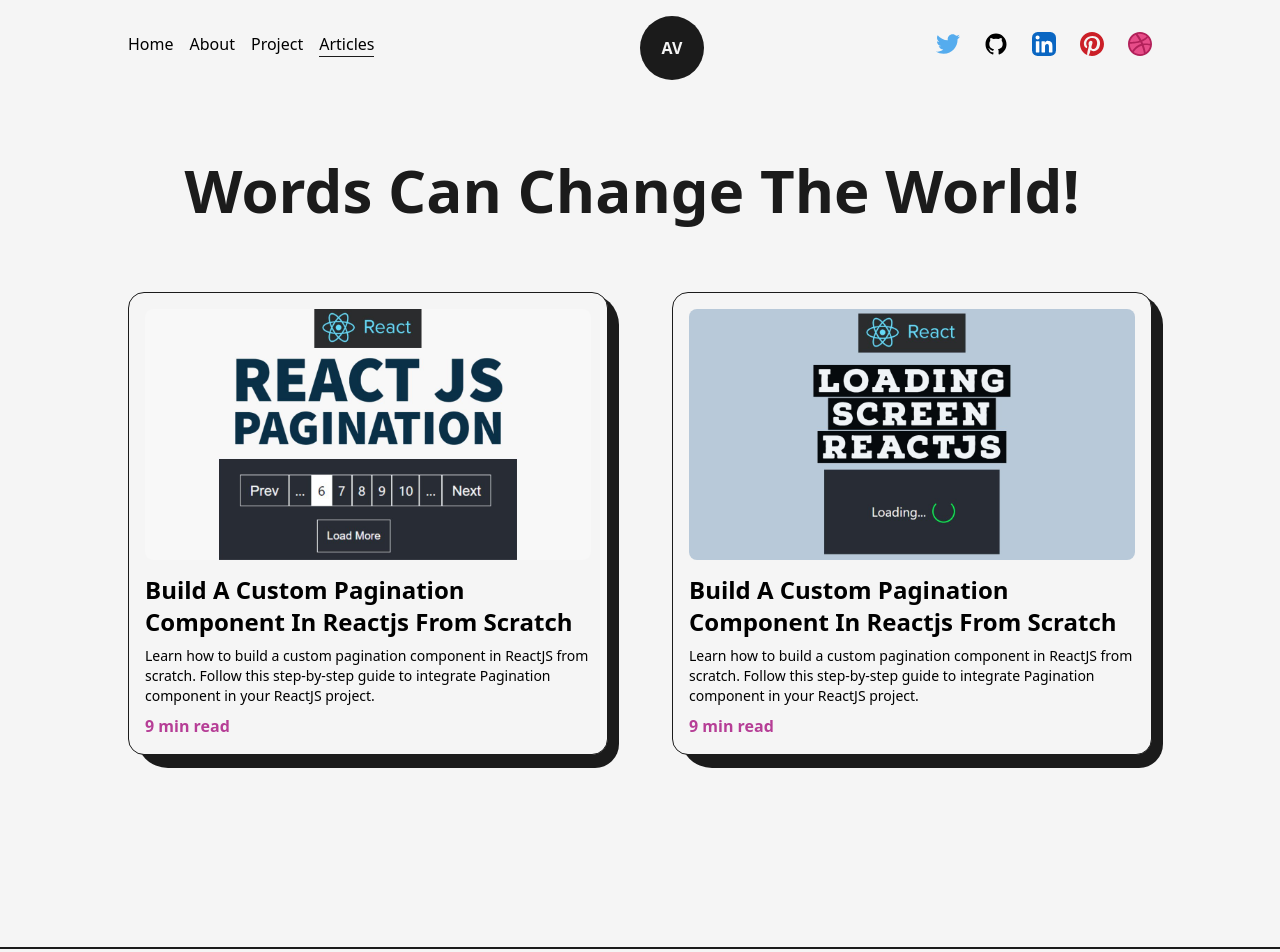
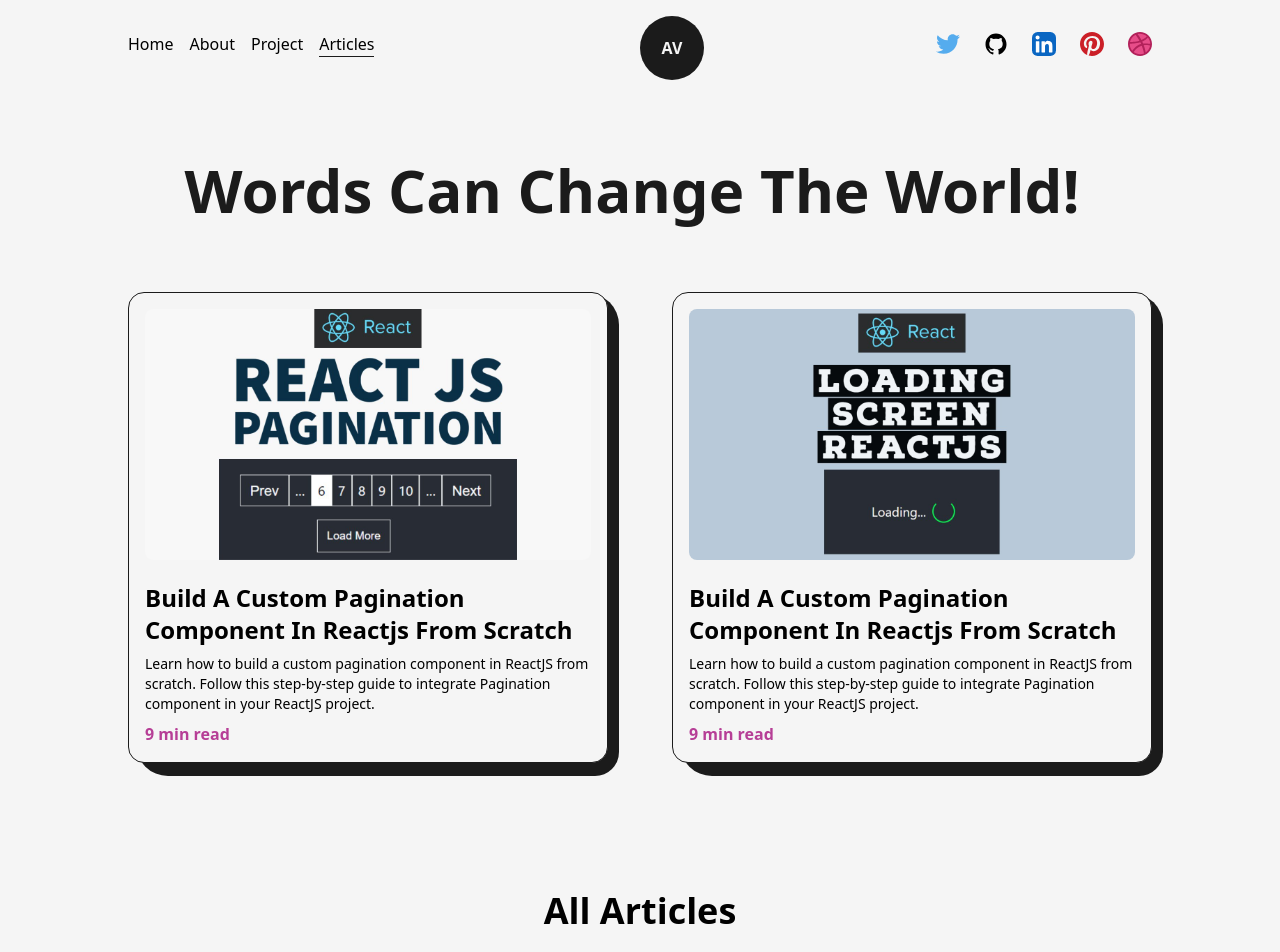
Before and after one commit to amerv97/Next.js-amervarajic-portfolio, a Next.js app in the folder Next.js-Developer-Portfolio-Starter-Code-main/: page /articles in a window 1280 px wide. Shown: the top 952 px of the page. Built offline with nearby package versions, Linux system fonts and the light colour scheme.

Commit message:
added title for article & fixed some style

```diff
--- a/Next.js-Developer-Portfolio-Starter-Code-main/src/pages/articles.js
+++ b/Next.js-Developer-Portfolio-Starter-Code-main/src/pages/articles.js
@@ -11,6 +11,8 @@ import Image from "next/image";
 import { motion } from "framer-motion";
 
 const FramerImage = motion(Image);
+
+
 
 const FeaturedArtice = ({ img, title, time, summary, link }) => {
   return (
@@ -31,7 +33,7 @@ const FeaturedArtice = ({ img, title, time, summary, link }) => {
           />
         </Link>
         <Link href={link} target="_blank">
-          <h2 className="text-2xl capitalize font-bold my-2 hover:underline">
+          <h2 className="text-2xl capitalize font-bold my-2 mt-4 hover:underline">
             {title}
           </h2>
           <p className="text-sm mb-2">{summary}</p>
@@ -70,6 +72,9 @@ const article = () => {
               img={article2}
             />
           </ul>
+          <h2 className="font-bold text-4xl w-full text-center my-16 mt-32 ">
+            All Articles
+          </h2>
         </Layout>
       </main>
     </>
```
